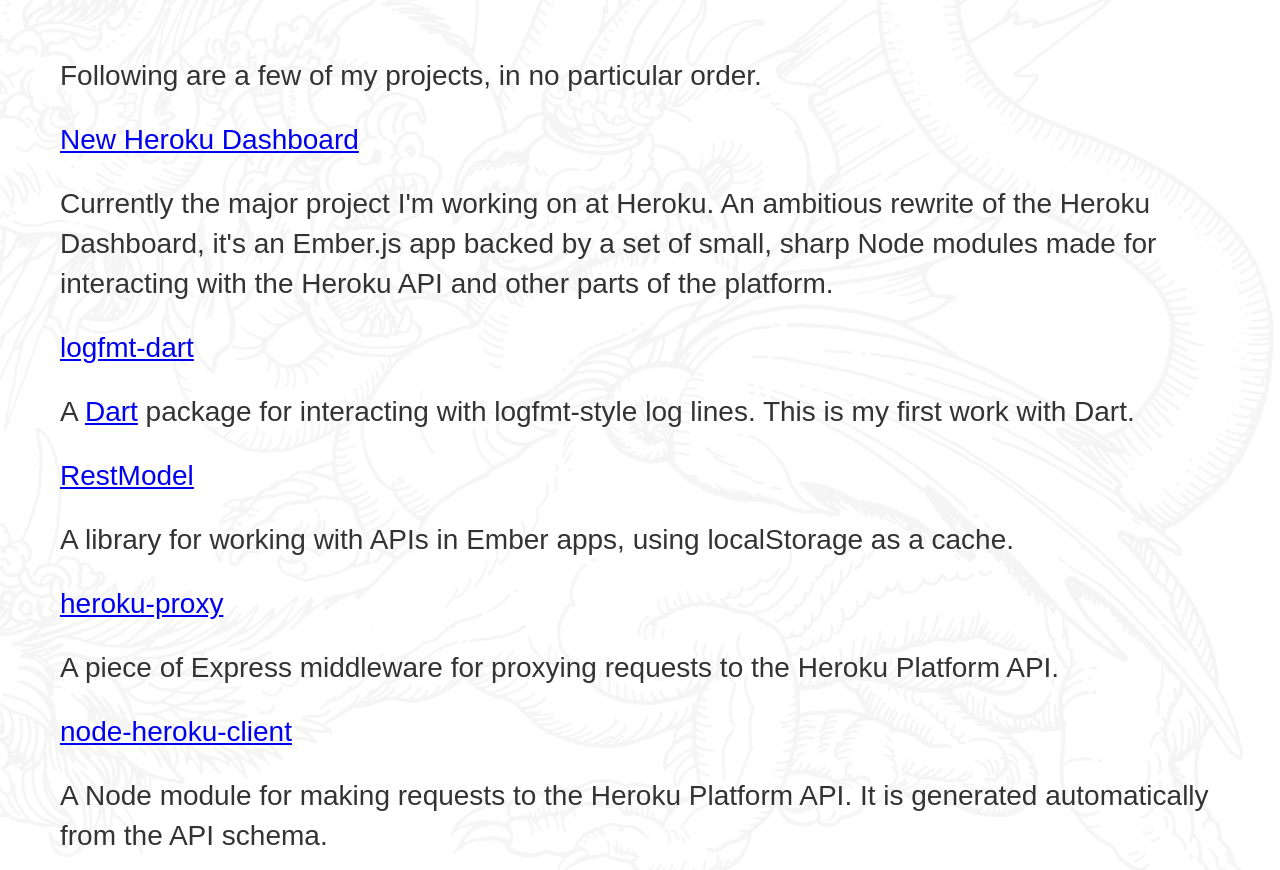
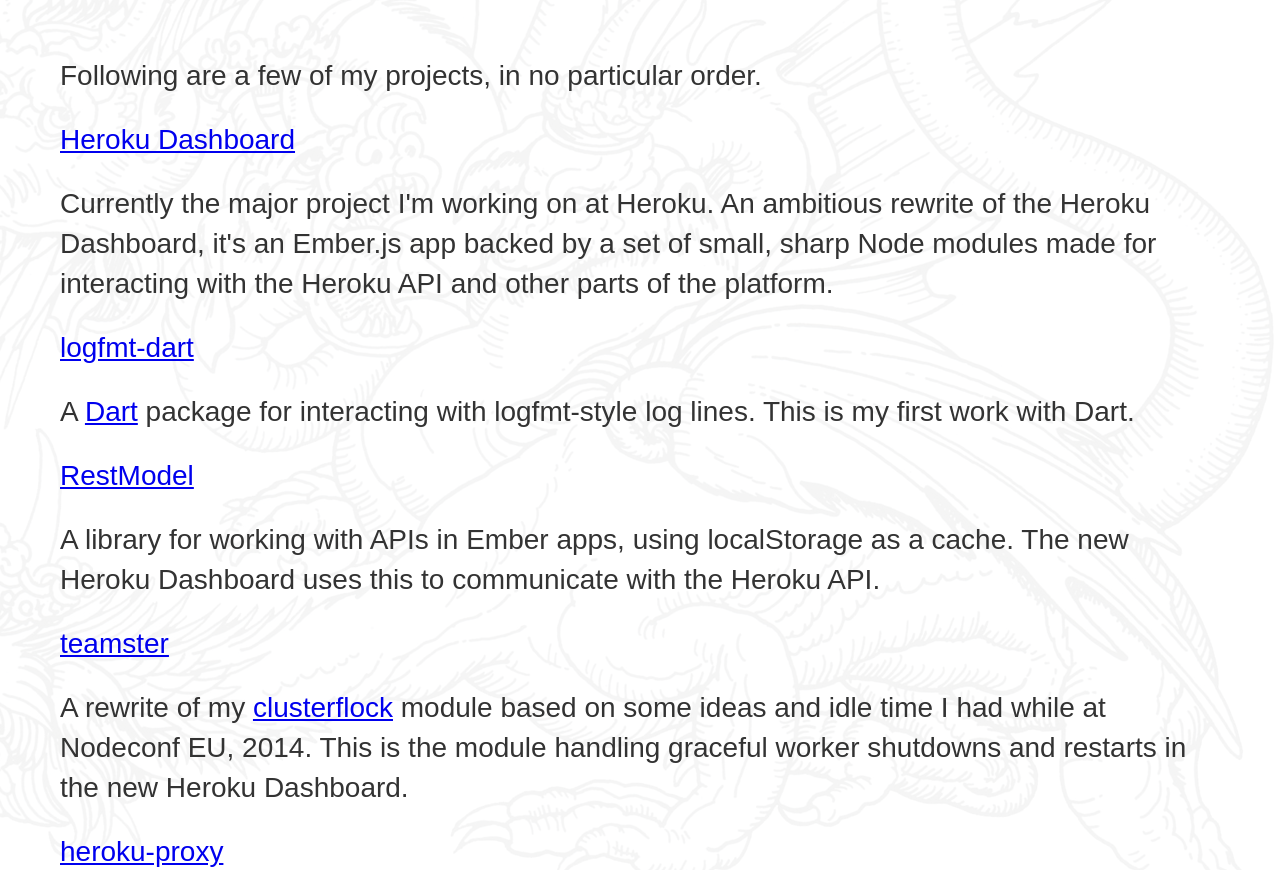
Before and after one commit to IonicaBizauKitchen/jclem.github.io, a plain HTML site: page _src/index.html in a window 1280 px wide. Shown: the part 631-1501 px from the top of the page. Drawn offline with Linux system fonts and the light colour scheme.

Commit message:
add teamster

```diff
--- a/_src/index.html
+++ b/_src/index.html
@@ -22,8 +22,8 @@
 
     <ul>
       <li>
-        <a href='https://blog.heroku.com/archives/2014/8/5/new-dashboard-and-metrics-beta'
-          target='_blank'>New Heroku Dashboard</a>
+        <a href='https://blog.heroku.com/archives/2014/9/23/introducing-heroku-dx'
+          target='_blank'>Heroku Dashboard</a>
         <p>Currently the major project I'm working on at Heroku. An ambitious
           rewrite of the Heroku Dashboard, it's an Ember.js app backed by a set
           of small, sharp Node modules made for interacting with the Heroku API
@@ -41,8 +41,20 @@
         <a href='https://github.com/jclem/rest-model'
           target='_blank'>RestModel</a>
         <p>A library for working with APIs in Ember apps, using localStorage as
-          a cache.</p>
+          a cache. The new Heroku Dashboard uses this to communicate with the
+          Heroku API.</p>
       </li>
+
+      <li>
+        <a href='https://github.com/jclem/teamster'
+          target='_blank'>teamster</a>
+        <p>A rewrite of my <a href='https://github.com/jclem/clusterflock'
+          target='_blank'>clusterflock</a> module based on some ideas and idle
+          time I had while at Nodeconf EU, 2014. This is the module handling
+          graceful worker shutdowns and restarts in the new Heroku
+          Dashboard.</p>
+      </li>
+
 
       <li>
         <a href='https://github.com/jclem/heroku-proxy'
```
Also changed, not shown: index.html (+15 -3 lines).
